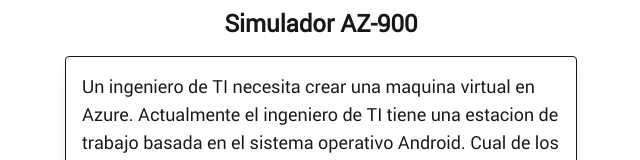
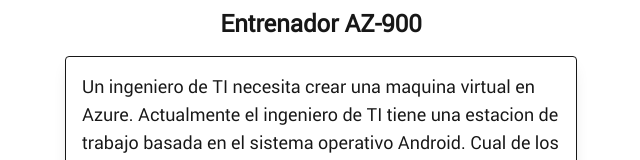
Before and after one commit to raulrobinson/az-900-trainer, a Next.js app: page / in a window 1280 px wide. Shown: the top 160 px of the page, without its empty margins (319-959 px from the left). Built offline with nearby package versions, Linux system fonts and the light colour scheme.

Commit message:
title trainer

```diff
--- a/src/app/page.tsx
+++ b/src/app/page.tsx
@@ -101,7 +101,7 @@
 
     return (
         <div className="flex flex-col items-center justify-center px-2 py-2">
-            <h1 className="text-2xl font-bold mb-4">Simulador AZ-900</h1>
+            <h1 className="text-2xl font-bold mb-4">Entrenador AZ-900</h1>
 
             {error && <p className="text-red-500">{ error }</p>}
 
```
